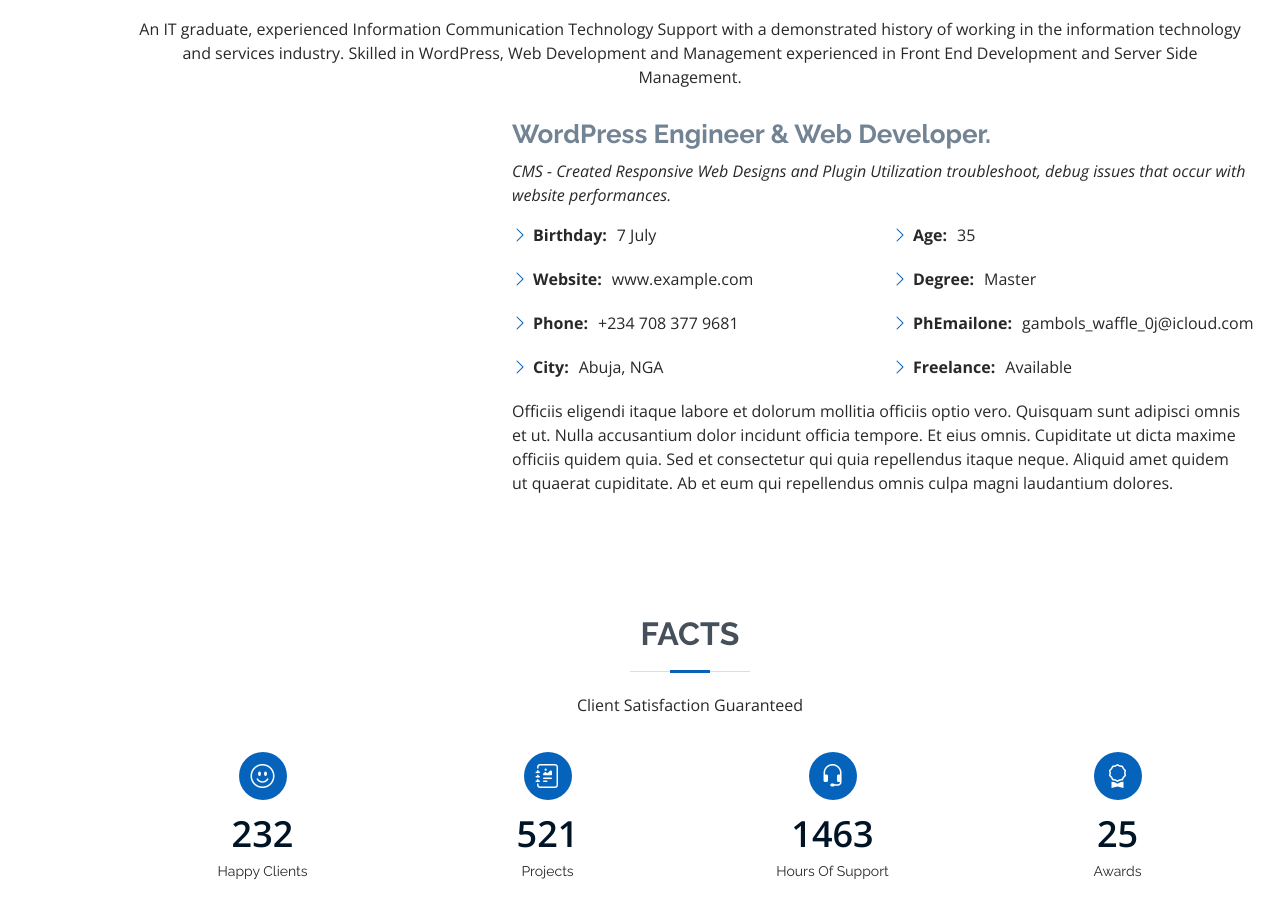
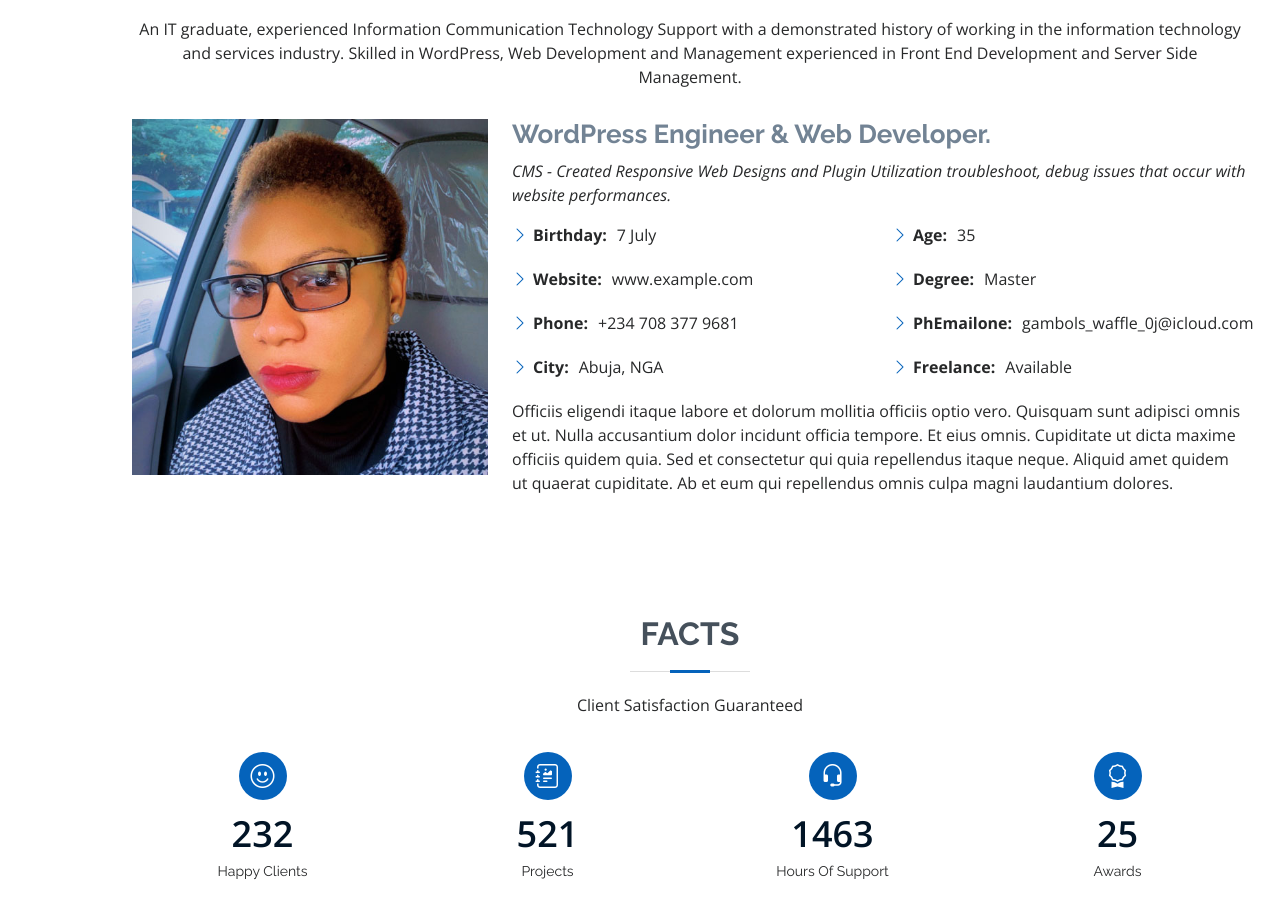
Before and after one commit to InyangUkpong/InyangUkpong.github.io, a plain HTML site: page index.html in a window 1280 px wide. Shown: the part 921-1838 px from the top of the page. Drawn offline with nearby package versions, Linux system fonts and the light colour scheme.

Commit message:
image edit

```diff
--- a/index.html
+++ b/index.html
@@ -140,7 +140,7 @@
           <div class="row">
             <div class="col-lg-4">
               <img
-                src="assets/img/profile-image1.jpg"
+                src="assets/img/profile-image.jpg"
                 class="img-fluid"
                 alt=""
               />
```
